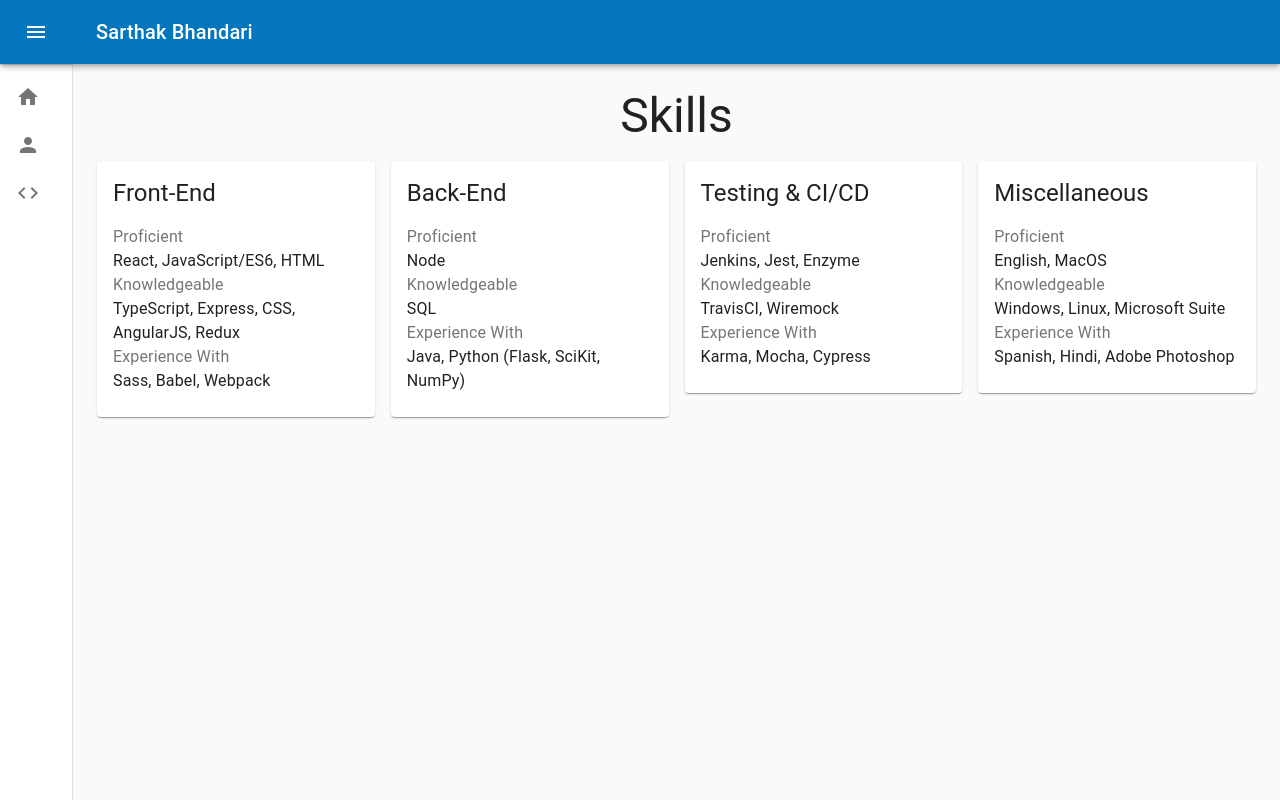
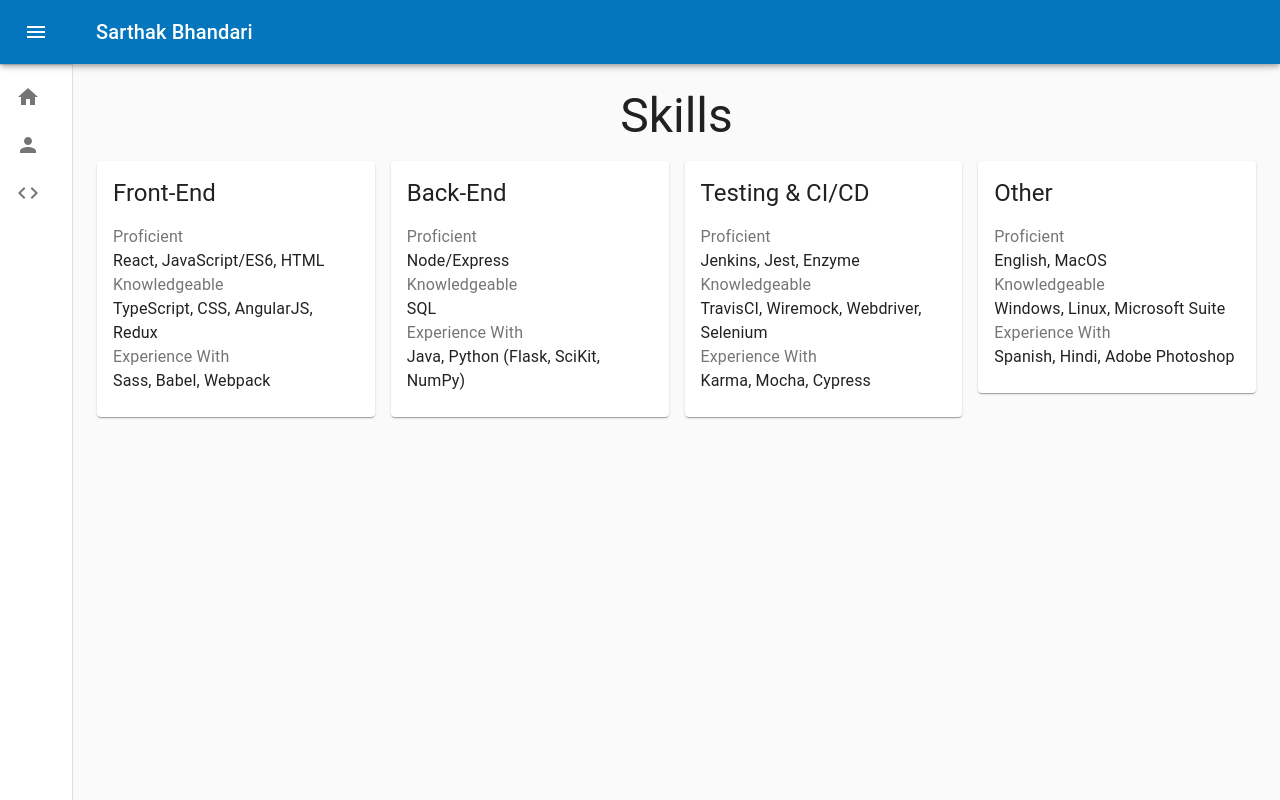
Before and after one commit to sartechb/sartechb.github.io, a React (Create React App) app: page /skills in a window 1280 px wide. Built offline with nearby package versions, Linux system fonts and the light colour scheme.

Commit message:
feat(home): add resume
add pdf resume.

```diff
--- a/src/pages/Home.tsx
+++ b/src/pages/Home.tsx
@@ -79,7 +79,15 @@ class Home extends React.Component<HomeProps, HomeState> {
                     </Grid>
                     <br />
                     <Grid item>
-                        <Button variant="contained" color="primary">
+                        <Button
+                            variant="contained"
+                            color="primary"
+                            href={
+                                process.env.PUBLIC_URL +
+                                '/Bhandari_Sarthak_Resume_Web.pdf'
+                            }
+                            target="_blank"
+                        >
                             Download Resume
                         </Button>
                     </Grid>
--- a/src/pages/Skills.tsx
+++ b/src/pages/Skills.tsx
@@ -22,23 +22,23 @@ const skillList: Skill[] = [
     {
         area: 'Front-End',
         experienceWith: ['Sass', 'Babel', 'Webpack'],
-        knowledgeable: ['TypeScript', 'Express', 'CSS', 'AngularJS', 'Redux'],
+        knowledgeable: ['TypeScript', 'CSS', 'AngularJS', 'Redux'],
         proficient: ['React', 'JavaScript/ES6', 'HTML'],
     },
     {
         area: 'Back-End',
         experienceWith: ['Java', 'Python (Flask, SciKit, NumPy)'],
         knowledgeable: ['SQL'],
-        proficient: ['Node'],
+        proficient: ['Node/Express'],
     },
     {
         area: 'Testing & CI/CD',
         experienceWith: ['Karma', 'Mocha', 'Cypress'],
-        knowledgeable: ['TravisCI', 'Wiremock'],
+        knowledgeable: ['TravisCI', 'Wiremock', 'Webdriver', 'Selenium'],
         proficient: ['Jenkins', 'Jest', 'Enzyme'],
     },
     {
-        area: 'Miscellaneous',
+        area: 'Other',
         experienceWith: ['Spanish', 'Hindi', 'Adobe Photoshop'],
         knowledgeable: ['Windows', 'Linux', 'Microsoft Suite'],
         proficient: ['English', 'MacOS'],
```
Also changed, not shown: 2 other files (tests, documents, lock files or other folders).
